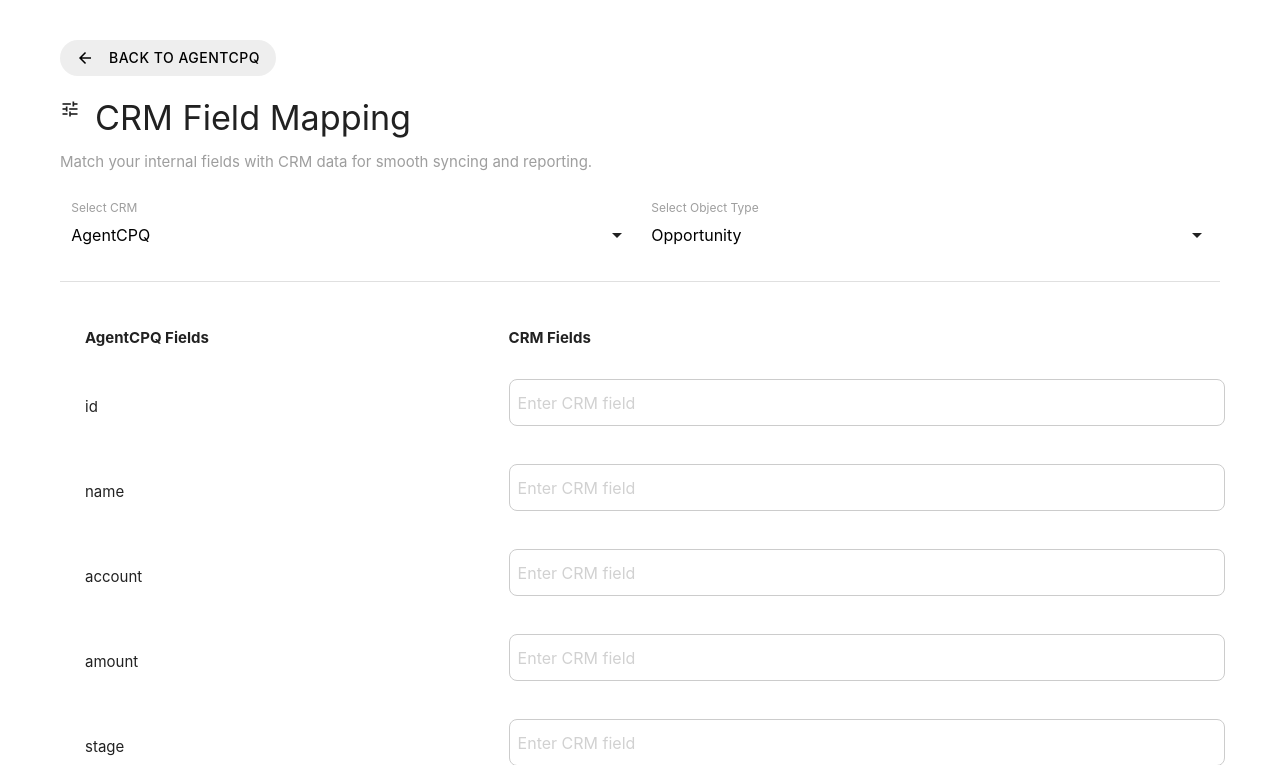
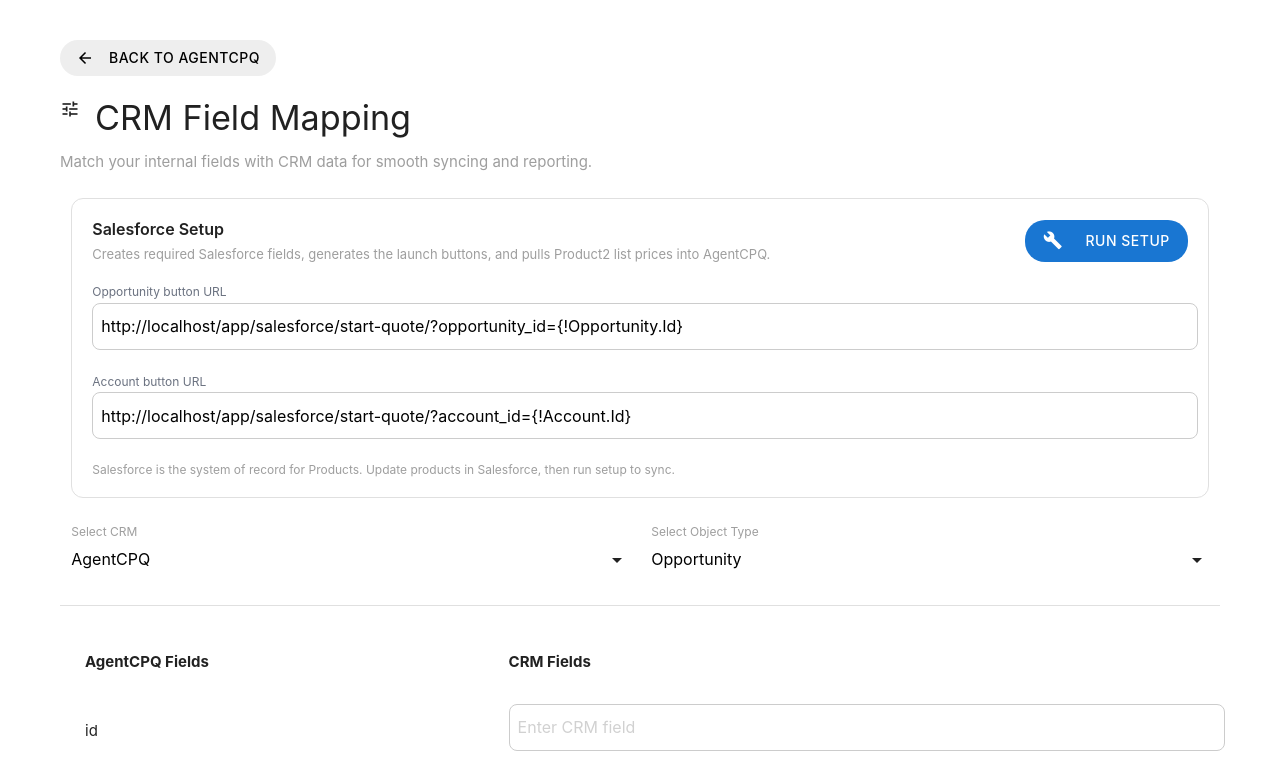
Before and after one commit to hectorvillasenorch/agentcpq, a Django app: page /cpq/field-mapping/ in a window 1280 px wide. Shown: the top 765 px of the page. Run offline with Django 4.2, Linux system fonts and the light colour scheme; data that the repository does not hold is empty; parts of the project's set-up code (start-up, migrations or seed data) failed here and were passed over.

Commit message:
sync products from SF

```diff
--- a/cpq/models.py
+++ b/cpq/models.py
@@ -454,6 +454,7 @@ class Product(models.Model):
     created_by = models.ForeignKey(User, on_delete=models.SET_NULL, null=True, blank=True, related_name='created_products')
     updated_at = models.DateTimeField(auto_now=True)
     updated_by = models.ForeignKey(User, on_delete=models.SET_NULL, null=True, blank=True, related_name='updated_products')
+    last_synced_at = models.DateTimeField(null=True, blank=True)
 
     description = models.TextField(blank=True)
 
@@ -481,6 +482,12 @@ class Product(models.Model):
     def __str__(self):
         bundle_tag = " - BUNDLE" if self.is_bundle else ""
         return f"{self.name} ({self.sku}){bundle_tag}"
+
+    @property
+    def is_new(self):
+        if not self.created_at:
+            return False
+        return self.created_at >= timezone.now() - timedelta(days=1)
 
 class Option(models.Model):
     parent_product = models.ForeignKey(Product, related_name="options", on_delete=models.CASCADE)  # 🔗 Parent Bundle
--- a/cpq/templates/field_mapping.html
+++ b/cpq/templates/field_mapping.html
@@ -93,6 +93,37 @@
     <p class="grey-text" style="margin-bottom: 24px;">
     Match your internal fields with CRM data for smooth syncing and reporting.
     </p>
+    <div class="row" style="margin-bottom: 24px;">
+      <div class="col s12">
+        <div style="border: 1px solid #e0e0e0; border-radius: 12px; padding: 18px 20px;">
+          <div style="display: flex; align-items: center; justify-content: space-between; flex-wrap: wrap; gap: 12px;">
+            <div>
+              <div style="font-weight: 600; font-size: 16px; margin-bottom: 4px;">Salesforce Setup</div>
+              <div class="grey-text" style="font-size: 13px;">
+                Creates required Salesforce fields, generates the launch buttons, and pulls Product2 list prices into AgentCPQ.
+              </div>
+            </div>
+            <button class="btn btn-standard blue darken-2 white-text" id="run-sf-setup-btn" onclick="runSalesforceSetup()">
+              <i class="material-icons left">build</i>
+              Run setup
+            </button>
+          </div>
+
+          <div style="margin-top: 16px;">
+            <label style="font-size: 12px; color: #6b7280;">Opportunity button URL</label>
+            <input id="sf-opportunity-url" type="text" class="crm-input" readonly value="{{ salesforce_button_urls.opportunity }}">
+          </div>
+          <div style="margin-top: 12px;">
+            <label style="font-size: 12px; color: #6b7280;">Account button URL</label>
+            <input id="sf-account-url" type="text" class="crm-input" readonly value="{{ salesforce_button_urls.account }}">
+          </div>
+          <div id="sf-setup-results" style="margin-top: 14px; font-size: 13px; color: #475569;"></div>
+          <div class="grey-text" style="margin-top: 10px; font-size: 12px;">
+            Salesforce is the system of record for Products. Update products in Salesforce, then run setup to sync.
+          </div>
+        </div>
+      </div>
+    </div>
     <!-- Top Row: CRM + Object Selectors -->
     <div class="row filters">
       <div class="input-field col s12 m6">
@@ -192,6 +223,84 @@
           }
       }
 
+      function getCookie(name) {
+        const cookies = document.cookie.split(';');
+        for (let cookie of cookies) {
+          let [key, value] = cookie.trim().split('=');
+          if (key === name) return decodeURIComponent(value);
+        }
+        return null;
+      }
+
+      async function runSalesforceSetup() {
+        const button = document.getElementById("run-sf-setup-btn");
+        const resultsEl = document.getElementById("sf-setup-results");
+        if (button) {
+          button.disabled = true;
+          button.innerHTML = '<i class="material-icons left">autorenew</i>Running...';
+        }
+        resultsEl.textContent = "";
+
+        try {
+          const response = await fetch("/cpq/field-mapping/setup/", {
+            method: "POST",
+            headers: {
+              "Content-Type": "application/json",
+              "X-CSRFToken": getCookie("csrftoken"),
+            },
+            body: JSON.stringify({}),
+          });
+
+          const data = await response.json();
+          if (!response.ok || !data.success) {
+            const message = data.error || "Salesforce setup failed.";
+            M.toast({ html: message, classes: "red lighten-1" });
+            if (resultsEl) {
+              resultsEl.textContent = message;
+            }
+            return;
+          }
+
+          if (data.button_urls) {
+            const oppUrl = document.getElementById("sf-opportunity-url");
+            const accUrl = document.getElementById("sf-account-url");
+            if (oppUrl && data.button_urls.opportunity) {
+              oppUrl.value = data.button_urls.opportunity;
+            }
+            if (accUrl && data.button_urls.account) {
+              accUrl.value = data.button_urls.account;
+            }
+          }
+
+          if (resultsEl && Array.isArray(data.results)) {
+            const lines = data.results.map(result => {
+              const status = result.status || "unknown";
+              const details = result.details ? ` (${result.details})` : "";
+              return `${result.object}.${result.api_name}: ${status}${details}`;
+            });
+            if (data.product_sync) {
+              lines.push(data.product_sync);
+            }
+            resultsEl.textContent = lines.join(" | ");
+          } else if (resultsEl && data.product_sync) {
+            resultsEl.textContent = data.product_sync;
+          }
+
+          M.toast({ html: "Salesforce setup completed.", classes: "green lighten-1" });
+        } catch (error) {
+          console.error("Salesforce setup error:", error);
+          M.toast({ html: "Server error running setup.", classes: "red lighten-1" });
+          if (resultsEl) {
+            resultsEl.textContent = "Server error running setup.";
+          }
+        } finally {
+          if (button) {
+            button.disabled = false;
+            button.innerHTML = '<i class="material-icons left">build</i>Run setup';
+          }
+        }
+      }
+
       async function updateFields() {
         const objectType = document.getElementById("object_type").value;
 
--- a/cpq/urls.py
+++ b/cpq/urls.py
@@ -35,6 +35,7 @@ urlpatterns = [
     path("save-field-mappings/", save_field_mappings, name="save_field_mappings"),  # ✅ Add this line
     path("hubspot/schema/", get_hubspot_schema, name="get_hubspot_schema"),
     path("crm/schema/", views.crm_schema_api, name="crm_schema_api"),
+    path("field-mapping/setup/", views.run_salesforce_setup, name="run_salesforce_setup"),
     path('quotes/<int:quote_id>/set-primary/', set_primary_quote, name='set_primary_quote'),
     path('records/create/<str:object_name>/<str:user_id>', create_custom_record, name='create_custom_record'),
     path('records/success/', lambda r: HttpResponse("Record created."), name='custom_record_success'),
--- a/cpq/views.py
+++ b/cpq/views.py
@@ -37,7 +37,13 @@ from .models import (
 from django.http import JsonResponse, HttpResponseForbidden
 from django.views.decorators.csrf import csrf_exempt
 from django.apps import apps
-from salesforce.utils import fetch_salesforce_object_fields, get_valid_salesforce_token, validate_salesforce_connection
+from salesforce.utils import (
+    ensure_salesforce_buttons,
+    ensure_salesforce_fields,
+    fetch_salesforce_object_fields,
+    get_valid_salesforce_token,
+    validate_salesforce_connection,
+)
 from hubspot.models import HubspotToken
 from quickbooks.models import QuickbooksToken
 from django.core.serializers.json import DjangoJSONEncoder
@@ -72,6 +78,8 @@ from .models import EmailAlert
 from cpq.models import default_rendered_fields_for_quote_document_settings, default_omitted_fields_for_quote_document_settings
 from django.utils.html import escape
 from django.utils.http import urlencode
+from django.core.management import call_command
+from io import StringIO
 import boto3
 from botocore.config import Config
 import stripe
@@ -2248,6 +2256,12 @@ def field_mapping_view(request):
     selected_model_raw = request.GET.get("object_type", "Opportunity")
     selected_model = alias_map.get(selected_model_raw, selected_model_raw)
 
+    button_base_url = request.build_absolute_uri(reverse("start_quote_from_salesforce"))
+    salesforce_button_urls = {
+        "opportunity": f"{button_base_url}?opportunity_id={{!Opportunity.Id}}",
+        "account": f"{button_base_url}?account_id={{!Account.Id}}",
+    }
+
     return render(request, "field_mapping.html", {
         "local_fields": json.dumps(local_fields, cls=DjangoJSONEncoder),
         "mappings": mappings,  # ✅ Raw dict for get_item filter
@@ -2255,6 +2269,75 @@ def field_mapping_view(request):
         "selected_crm": selected_crm,
         "selected_model": selected_model,
         "available_models": MODEL_CHOICES.keys(),
+        "salesforce_button_urls": salesforce_button_urls,
+    })
+
+
+@login_required
+@require_POST
+def run_salesforce_setup(request):
+    if not request.user.is_staff:
+        return HttpResponseForbidden("You do not have access to this action.")
+
+    token = get_valid_salesforce_token(timeout=8)
+    if not token:
+        return JsonResponse({"success": False, "error": "Salesforce not authenticated."}, status=401)
+
+    status = validate_salesforce_connection(token, timeout=8)
+    if not status.get("authenticated"):
+        return JsonResponse({"success": False, "error": "Salesforce authentication failed."}, status=401)
+
+    try:
+        from salesforce.management.commands.create_fields_needed import REQUIRED_FIELDS
+    except Exception as exc:
+        return JsonResponse({"success": False, "error": str(exc)}, status=500)
+
+    results = ensure_salesforce_fields(token, REQUIRED_FIELDS, timeout=8, dry_run=False)
+
+    button_base_url = request.build_absolute_uri(reverse("start_quote_from_salesforce"))
+    button_urls = {
+        "opportunity": f"{button_base_url}?opportunity_id={{!Opportunity.Id}}",
+        "account": f"{button_base_url}?account_id={{!Account.Id}}",
+    }
+    button_specs = [
+        {
+            "object": "Opportunity",
+            "api_name": "AgentCPQ_Start_Quote",
+            "label": "Start Quote",
+            "url": button_urls["opportunity"],
+            "display_type": "detailPageButton",
+            "open_type": "newWindow",
+        },
+        {
+            "object": "Account",
+            "api_name": "AgentCPQ_Start_Quote",
+            "label": "Start Quote",
+            "url": button_urls["account"],
+            "display_type": "detailPageButton",
+            "open_type": "newWindow",
+        },
+    ]
+    button_results = ensure_salesforce_buttons(token, button_specs, timeout=8, dry_run=False)
+
+    product_sync_summary = None
+    try:
+        stdout = StringIO()
+        call_command(
+            "sync_products",
+            use_standard_pricebook=True,
+            update_existing=True,
+            stdout=stdout,
+            stderr=stdout,
+        )
+        product_sync_summary = stdout.getvalue().strip() or "Product sync complete."
+    except Exception as exc:
+        product_sync_summary = f"Product sync failed: {exc}"
+
+    return JsonResponse({
+        "success": True,
+        "results": results + button_results,
+        "button_urls": button_urls,
+        "product_sync": product_sync_summary,
     })
 
 
```
Also changed, not shown: cpq/templates/products.html (+26 -1 lines), salesforce/management/commands/sync_products.py (+9 -0 lines), salesforce/utils.py (+110 -0 lines), cpq/migrations/0035_product_last_synced_at.py (added).
